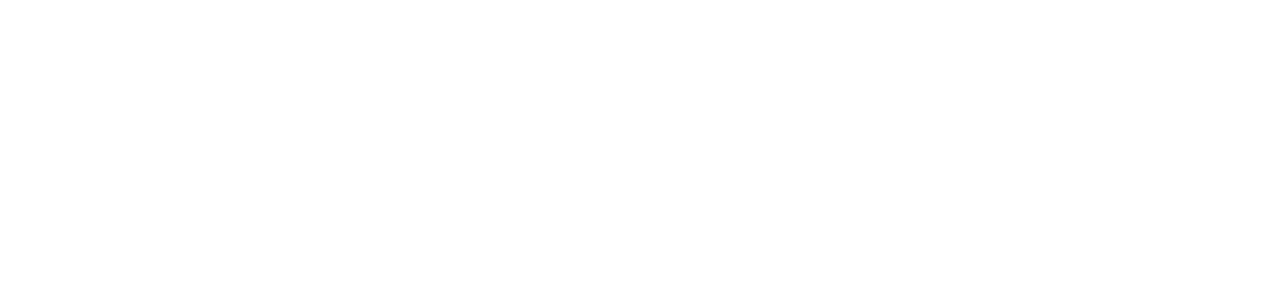
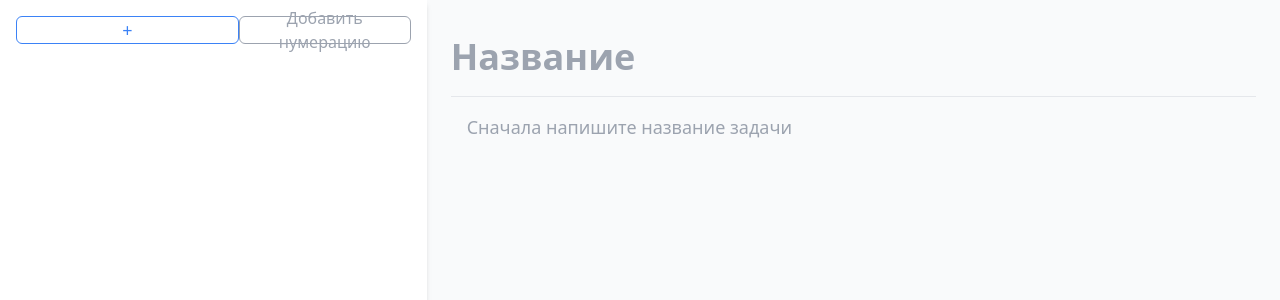
Before and after one commit to lfyz12/taskList, a React (Create React App) app: page /taskList/new in a window 1280 px wide. Before the commit this address had no page. Shown: the top 300 px of the page. Built offline with nearby package versions, Linux system fonts and the light colour scheme.

Commit message:
поменял маршруты в Approuter v3

```diff
--- a/src/components/AppRouter.tsx
+++ b/src/components/AppRouter.tsx
@@ -10,7 +10,7 @@
 
     return (
         <Routes>
-            <Route path={'/'} element={<Home/>}>
+            <Route path={'/taskList'} element={<Home/>}>
                 <Route index element={<NotPickPage/>}/>
                 <Route path={'new'} element={<CreateTaskForm/>}/>
                 <Route path={'taskItem/:taskId'} element={<TaskContentWrapper/>}/>
--- a/src/components/CreateTaskForm.tsx
+++ b/src/components/CreateTaskForm.tsx
@@ -9,7 +9,7 @@
     const navigate = useNavigate()
     const createTask = () => {
         taskStore.createNewTask(name, text)
-        navigate('/')
+        navigate('/taskList')
     }
 
     return (
```
